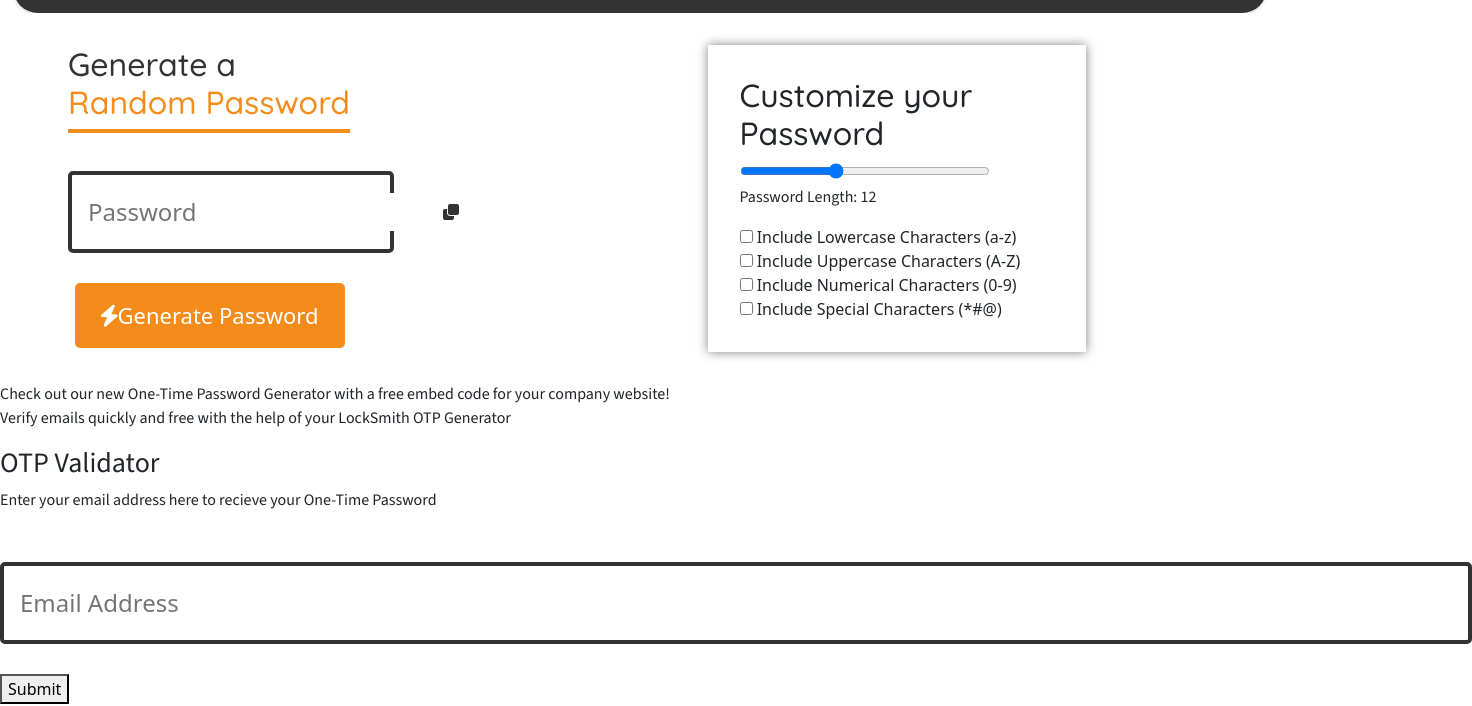
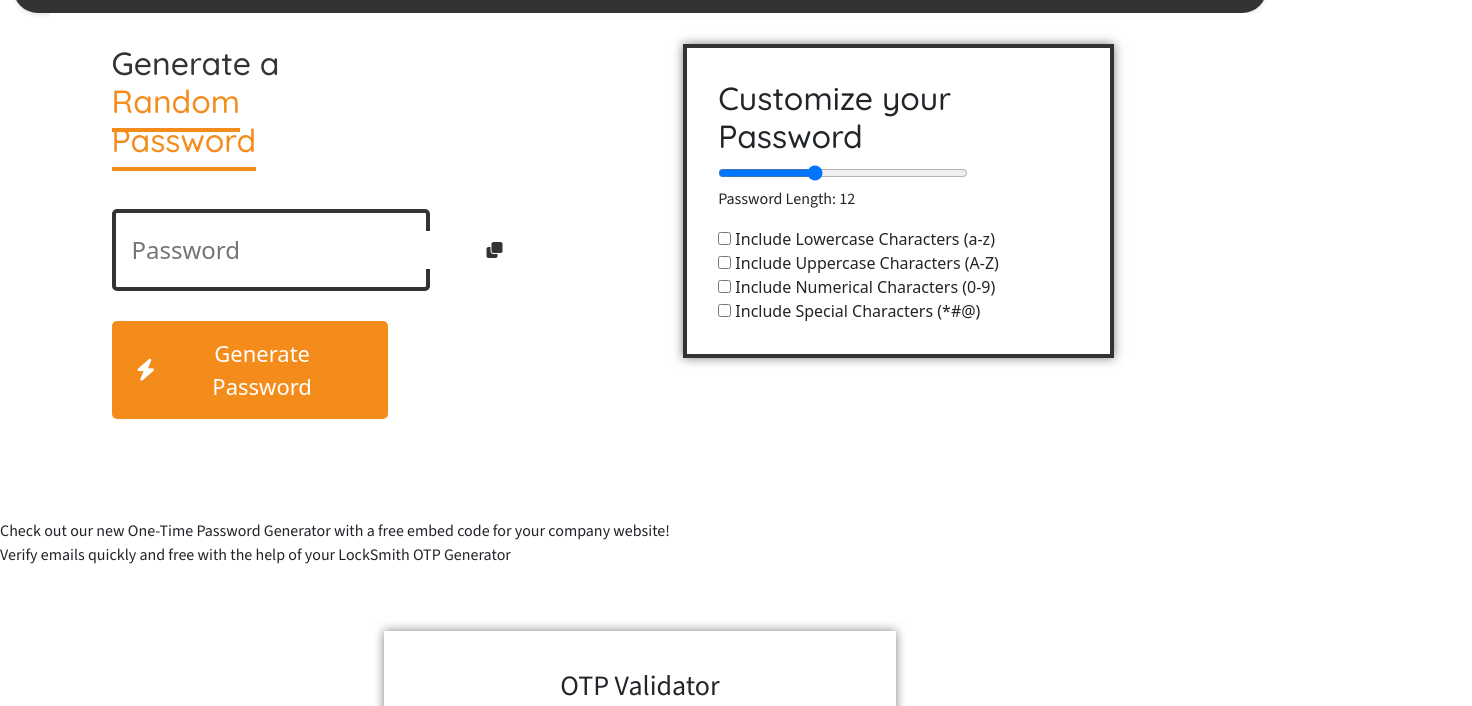
Before and after one commit to FranObaze/locksmith-app, a plain HTML site: page pass-gen.html in a window 1280 px wide. Shown: the part 100-806 px from the top of the page, 1472 px wide, since content can reach past the window. Drawn offline with nearby package versions, Linux system fonts and the light colour scheme.

Commit message:
Edited styless.css

```diff
--- a/styles.css
+++ b/styles.css
@@ -430,9 +430,14 @@ padding-top: 5%;
     display: flex;
     align-items: center;
     justify-self: center;
+    justify-content: space-between;
     padding: 16px 26px;
     border-radius: 5px;
     cursor: pointer;
+}
+
+.pass-gen-one button i {
+    margin-right: 8px;
 }
 
 .pass-gen-body {
@@ -441,13 +446,14 @@ padding-top: 5%;
 
 .pass-gen {
     display: flex;
-    justify-content: space-between; /* Ensures columns are spaced apart */
+    justify-content: space-around;
     background: #fff;
+    margin-left: 50px;
+    margin-bottom: 100px;
 }
 
 .pass-gen-col {
-    flex: 70%;
-    margin: 0 5px;
+    flex: 50%;
 }
 
 #copyIcon {
@@ -466,9 +472,11 @@ padding-top: 5%;
     margin-bottom: 30px;
     box-shadow: 0 0 10px rgba(0, 0, 0, 0.5);
     margin-top: 5%;
-    margin-left: 10%;
+    margin-left: 3%;
     padding: 5%;
-    width: 60%;
+    padding-right: 100px;
+    width: 70%;
+    border: 4px solid #333;
 
 }
 
@@ -476,9 +484,38 @@ padding-top: 5%;
     width: 250px;
 }
 
-.otp-gen h2 span {
-    color: #F48C1C;
-    border-bottom: 4px solid #F48C1C;
-    padding-bottom:7px ;
-    margin-left: 10%;
+.otp-gen {
+    margin-top: 30px;
+    margin-bottom: 30px;
+    box-shadow: 0 0 10px rgba(0, 0, 0, 0.5);
+    margin-top: 5%;
+    padding: 3%;
+    width: 40%;
+   display: block;
+   margin-left: auto;
+   margin-right: auto;
+   text-align: center;
 }
+
+.otp-gen input {
+    outline: 0;
+    font-size: 24px;
+    border: 0;
+    width: 400px;
+}
+.otp-gen .display {
+    width: 450px;
+
+}
+
+.nextButton {
+    border-radius: 20px;
+    padding-left: 12px;
+    padding-right: 12px;
+    width: 85px;
+    background-color: #333333;
+    padding-top: 6px;
+    padding-bottom: 6px;
+    border-color: #F48C1C;
+    color: #ffffff;
+}
```
